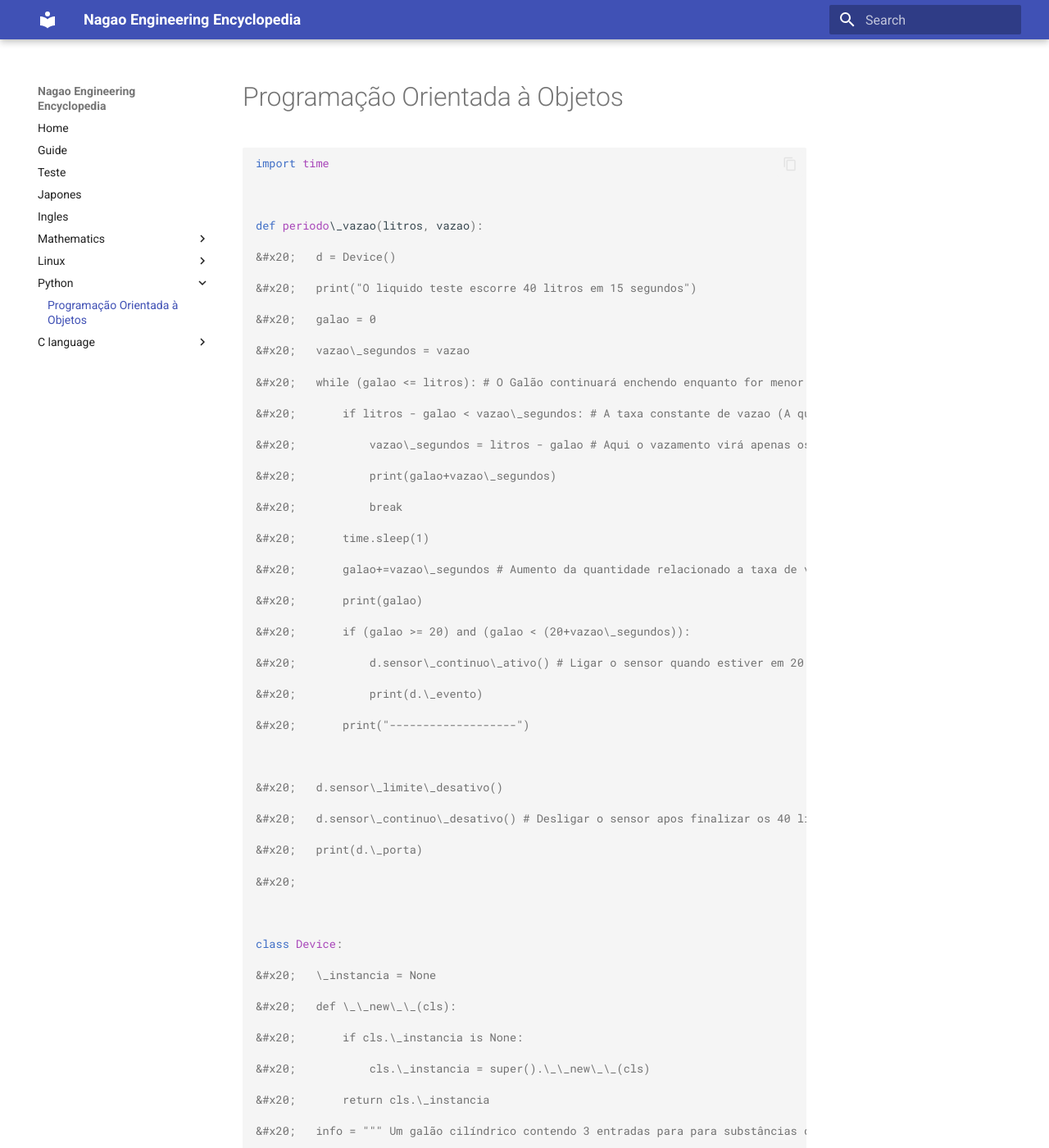
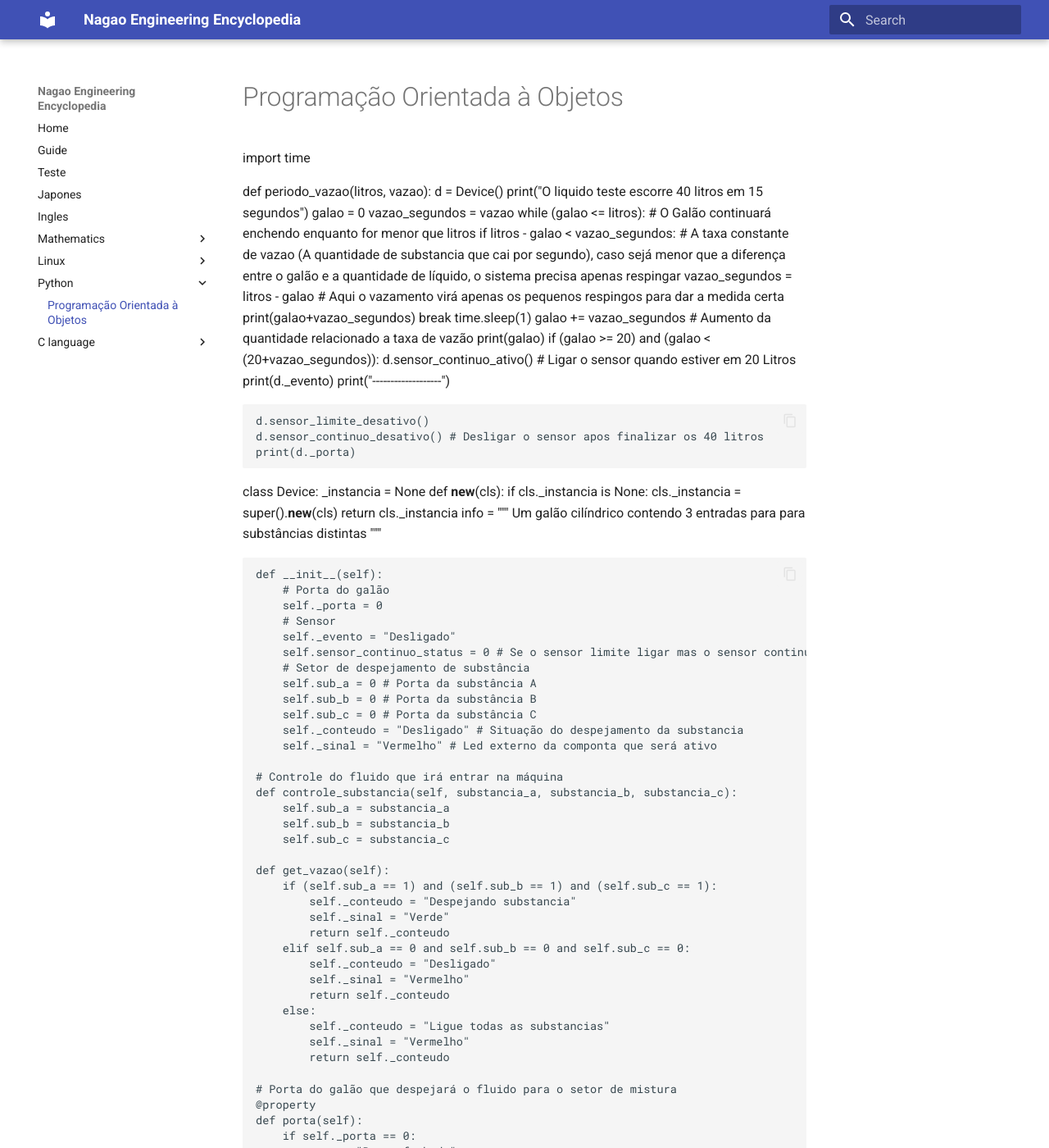
Before and after one commit to NagaoVictor/nagao-engineering, an MkDocs documentation site: the page built from docs/python/poo.md, in a window 1280 px wide and 1400 px high. Shown: the whole window at 82% size. Built offline with MkDocs 1.6.1 and Material for MkDocs 9.7.7, drawn with Linux system fonts in a browser that asks for light colours; some of the changed text lies outside the part shown.

Commit message:
Update poo.md

````diff
--- a/docs/python/poo.md
+++ b/docs/python/poo.md
@@ -1,237 +1,108 @@
-```python
-
-
-
 import time
 
+def periodo_vazao(litros, vazao):
+    d = Device()
+    print("O liquido teste escorre 40 litros em 15 segundos")
+    galao = 0
+    vazao_segundos = vazao
+    while (galao <= litros): # O Galão continuará enchendo enquanto for menor que litros
+        if litros - galao < vazao_segundos: # A taxa constante de vazao (A quantidade de substancia que cai por segundo), caso sejá menor que a diferença entre o galão e a quantidade de líquido, o sistema precisa apenas respingar
+            vazao_segundos = litros - galao # Aqui o vazamento virá apenas os pequenos respingos para dar a medida certa
+            print(galao+vazao_segundos)
+            break
+        time.sleep(1)
+        galao += vazao_segundos # Aumento da quantidade relacionado a taxa de vazão
+        print(galao)
+        if (galao >= 20) and (galao < (20+vazao_segundos)):
+            d.sensor_continuo_ativo() # Ligar o sensor quando estiver em 20 Litros
+            print(d._evento)
+        print("-------------------")
 
-
-def periodo\_vazao(litros, vazao):
-
-&#x20;   d = Device()
-
-&#x20;   print("O liquido teste escorre 40 litros em 15 segundos")
-
-&#x20;   galao = 0
-
-&#x20;   vazao\_segundos = vazao
-
-&#x20;   while (galao <= litros): # O Galão continuará enchendo enquanto for menor que litros
-
-&#x20;       if litros - galao < vazao\_segundos: # A taxa constante de vazao (A quantidade de substancia que cai por segundo), caso sejá menor que a diferença entre o galão e a quantidade de líquido, o sistema precisa apenas respingar
-
-&#x20;           vazao\_segundos = litros - galao # Aqui o vazamento virá apenas os pequenos respingos para dar a medida certa
-
-&#x20;           print(galao+vazao\_segundos)
-
-&#x20;           break
-
-&#x20;       time.sleep(1)
-
-&#x20;       galao+=vazao\_segundos # Aumento da quantidade relacionado a taxa de vazão
-
-&#x20;       print(galao)
-
-&#x20;       if (galao >= 20) and (galao < (20+vazao\_segundos)):
-
-&#x20;           d.sensor\_continuo\_ativo() # Ligar o sensor quando estiver em 20 Litros
-
-&#x20;           print(d.\_evento)
-
-&#x20;       print("-------------------")
-
-
-
-&#x20;   d.sensor\_limite\_desativo()
-
-&#x20;   d.sensor\_continuo\_desativo() # Desligar o sensor apos finalizar os 40 litros
-
-&#x20;   print(d.\_porta)
-
-&#x20;
-
-
+    d.sensor_limite_desativo()
+    d.sensor_continuo_desativo() # Desligar o sensor apos finalizar os 40 litros
+    print(d._porta)
 
 class Device:
+    _instancia = None
+    def __new__(cls):
+        if cls._instancia is None:
+            cls._instancia = super().__new__(cls)
+        return cls._instancia
+    info = """ Um galão cilíndrico contendo 3 entradas para para substâncias distintas """
 
-&#x20;   \_instancia = None
+    def __init__(self):
+        # Porta do galão
+        self._porta = 0
+        # Sensor
+        self._evento = "Desligado"
+        self.sensor_continuo_status = 0 # Se o sensor limite ligar mas o sensor continuo nao ligar, deu problema no sensor
+        # Setor de despejamento de substância
+        self.sub_a = 0 # Porta da substância A
+        self.sub_b = 0 # Porta da substância B
+        self.sub_c = 0 # Porta da substância C
+        self._conteudo = "Desligado" # Situação do despejamento da substancia
+        self._sinal = "Vermelho" # Led externo da componta que será ativo
 
-&#x20;   def \_\_new\_\_(cls):
+    # Controle do fluido que irá entrar na máquina
+    def controle_substancia(self, substancia_a, substancia_b, substancia_c):
+        self.sub_a = substancia_a
+        self.sub_b = substancia_b
+        self.sub_c = substancia_c
 
-&#x20;       if cls.\_instancia is None:
+    def get_vazao(self):
+        if (self.sub_a == 1) and (self.sub_b == 1) and (self.sub_c == 1):
+            self._conteudo = "Despejando substancia"
+            self._sinal = "Verde"
+            return self._conteudo
+        elif self.sub_a == 0 and self.sub_b == 0 and self.sub_c == 0:
+            self._conteudo = "Desligado"
+            self._sinal = "Vermelho"
+            return self._conteudo
+        else:
+            self._conteudo = "Ligue todas as substancias"
+            self._sinal = "Vermelho"
+            return self._conteudo
 
-&#x20;           cls.\_instancia = super().\_\_new\_\_(cls)
+    # Porta do galão que despejará o fluido para o setor de mistura
+    @property
+    def porta(self):
+        if self._porta == 0:
+            return "Porta fechada"
+        else:
+            return "Porta aberta"
 
-&#x20;       return cls.\_instancia
+    @porta.setter
+    def porta(self, valor):
+        self._porta = valor
 
-&#x20;   info = """ Um galão cilíndrico contendo 3 entradas para para substâncias distintas """
+    # Sensores de controle de vazão
+    def sensor_continuo_ativo(self):
+        self._evento = "Atingiu 20cm do galão"
+        self.sensor_continuo_status = 1
+        return self._evento
 
-&#x20;
+    def sensor_continuo_desativo(self):
+        self._evento = "Abaixo de 20 centímetros"
+        self.sensor_continuo_status = 0
+        return self._evento
 
-&#x20;   def \_\_init\_\_(self):
+    def sensor_limite_ativo(self, situacao):
+        if self.sensor_continuo_status == 0: # Sensor S1 não pode estar desligado se o sensor S2 estiver ativo
+            self._evento = "Sensor S1 não está respondendo"
+            self.porta = 0
+            return self._evento
+        else:
+            self._evento = "Atingiu 40cm do galão"
+            self.porta = 1
+            return self._evento
 
-&#x20;       # Porta do galão
-
-&#x20;       self.\_porta = 0
-
-&#x20;       # Sensor
-
-&#x20;       self.\_evento = "Desligado"
-
-&#x20;       self.sensor\_continuo\_status = 0 # Se o sensor limite ligar mas o sensor continuo nao ligar, deu problema no sensor
-
-&#x20;       # Setor de despejamento de substância
-
-&#x20;       self.sub\_a = 0 # Porta da substância A
-
-&#x20;       self.sub\_b = 0 # Porta da substância B
-
-&#x20;       self.sub\_c = 0 # Porta da substância C
-
-&#x20;       self.\_conteudo = "Desligado" # Situação do despejamento da substancia
-
-&#x20;       self.\_sinal = "Vermelho" # Led externo da componta que será ativo
-
-
-
-&#x20;   # Controle do fluido que irá entrar na máquina
-
-&#x20;
-
-&#x20;   def controle\_substancia(self, substancia\_a, substancia\_b, substancia\_c):
-
-&#x20;       self.sub\_a = substancia\_a
-
-&#x20;       self.sub\_b = substancia\_b
-
-&#x20;       self.sub\_c = substancia\_c
-
-&#x20;
-
-&#x20;
-
-&#x20;   def get\_vazao(self):
-
-&#x20;       if (self.sub\_a == 1) and (self.sub\_b == 1) and (self.sub\_c == 1):
-
-&#x20;           self.\_conteudo = "Despejando substancia"
-
-&#x20;           self.\_sinal = "Verde"
-
-&#x20;           return self.\_conteudo
-
-&#x20;       elif self.sub\_a == 0 and self.sub\_b == 0 and self.sub\_c == 0:
-
-&#x20;           self.\_conteudo = "Desligado"
-
-&#x20;           self.\_sinal = "Vermelho"
-
-&#x20;           return self.\_conteudo
-
-&#x20;       else:
-
-&#x20;           self.\_conteudo = "Ligue todas as substancias"
-
-&#x20;           self.\_sinal = "Vermelho"
-
-&#x20;           return self.\_conteudo
-
-&#x20; # -----------------------------------------------------------------------------------------------------
-
-
-
-&#x20; # Porta do galão que despejará o fluido para o setor de mistura
-
-&#x20;   @property
-
-&#x20;   def porta(self):
-
-&#x20;       if self.\_porta == 0:
-
-&#x20;           return "Porta fechada"
-
-&#x20;       else:
-
-&#x20;           return "Porta aberta"
-
-
-
-&#x20;   @porta.setter
-
-&#x20;   def porta(self, valor):
-
-&#x20;       self.\_porta = valor
-
-
-
-&#x20; # -----------------------------------------------------------------------------------------------------
-
-&#x20;
-
-&#x20; # Sensores de controle de vazão
-
-&#x20;
-
-&#x20;   def sensor\_continuo\_ativo(self):
-
-&#x20;       self.\_evento = "Atingiu 20cm do galão"
-
-&#x20;       self.sensor\_continuo\_status = 1
-
-&#x20;       return self.\_evento
-
-&#x20;
-
-&#x20;   def sensor\_continuo\_desativo(self):
-
-&#x20;       self.\_evento = "Abaixo de 20 centímetros"
-
-&#x20;       self.sensor\_continuo\_status = 0
-
-&#x20;       return self.\_evento
-
-
-
-&#x20;   def sensor\_limite\_ativo(self, situacao):
-
-&#x20;       if self.sensor\_continuo\_status == 0: # Sensor S1 não pode estar desligado se o sensor S2 estiver ativo
-
-&#x20;           self.\_evento = "Sensor S1 não está respondendo"
-
-&#x20;           self.porta = 0
-
-&#x20;           return self.\_evento
-
-&#x20;       else:
-
-&#x20;           self.\_evento = "Atingiu 40cm do galão"
-
-&#x20;           self.porta = 1
-
-&#x20;           return self.\_evento
-
-&#x20;
-
-&#x20;   def sensor\_limite\_desativo(self):
-
-&#x20;       self.porta = 0
-
-
+    def sensor_limite_desativo(self):
+        self.porta = 0
 
 d = Device()
+d.sensor_continuo_ativo()
+print(d.sensor_continuo_status)
+d.sensor_continuo_desativo()
+print(d.sensor_continuo_status)
 
-d.sensor\_continuo\_ativo()
-
-print(d.sensor\_continuo\_status)
-
-d.sensor\_continuo\_desativo()
-
-print(d.sensor\_continuo\_status)
-
-
-
-periodo\_vazao(40, 2.7)
-
-
-
-```
+periodo_vazao(40, 2.7)
````
